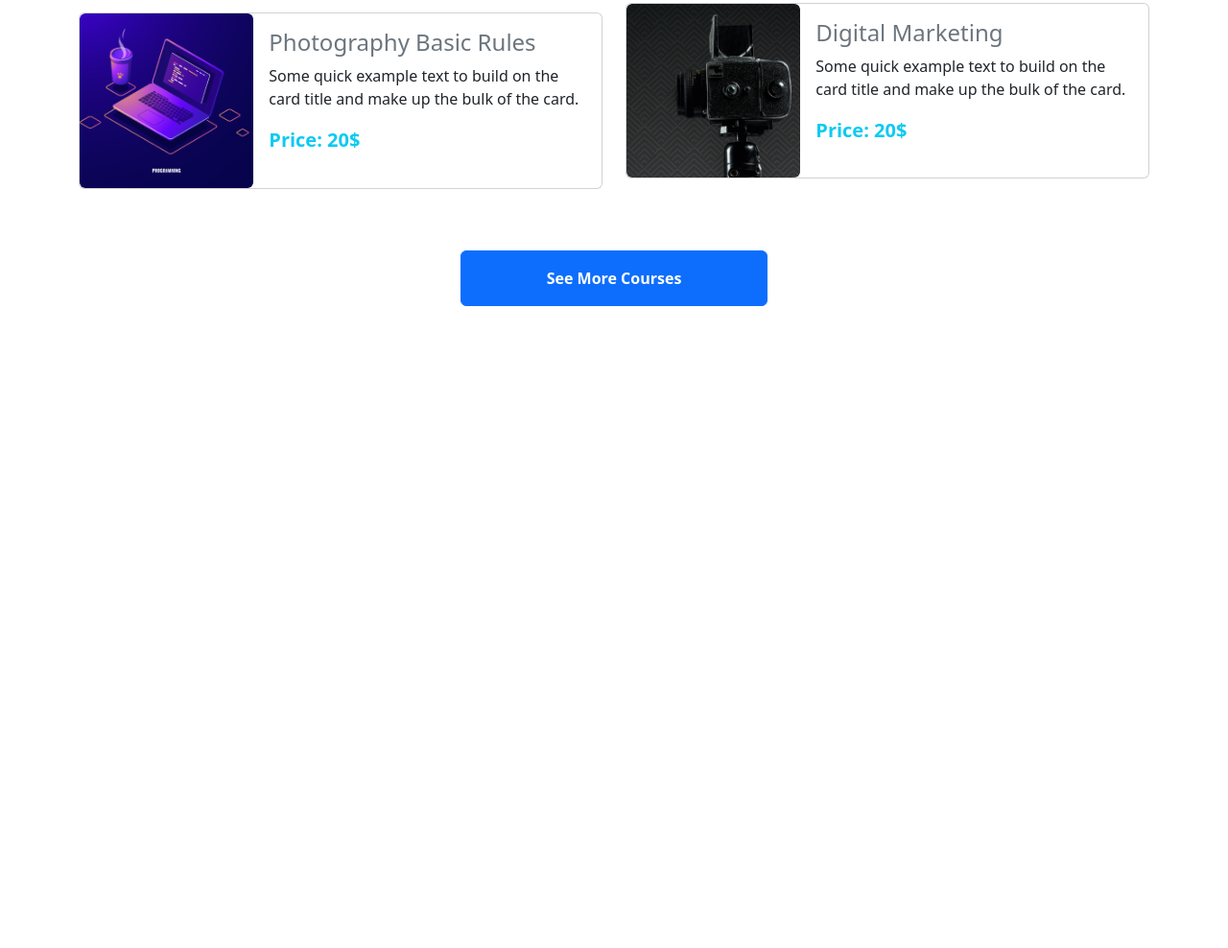
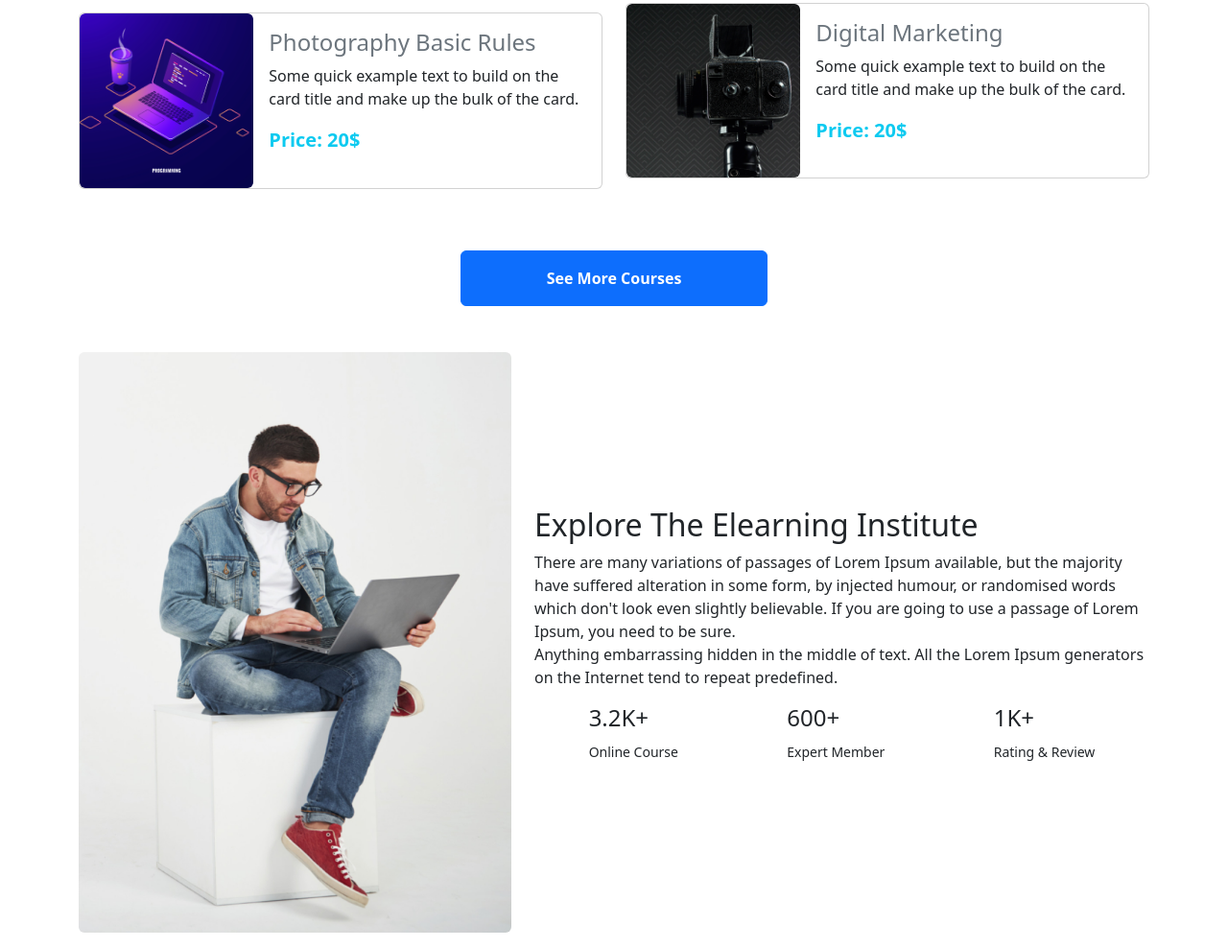
Before and after one commit to Limonshah/edtech, a plain HTML site: page index.html in a window 1280 px wide. Shown: the part 1492-2480 px from the top of the page at 96% size. Before the commit the page ends 1859 px from the top, so only its background shows below. Drawn offline with nearby package versions, Linux system fonts and the light colour scheme.

Commit message:
explore section

```diff
--- a/index.html
+++ b/index.html
@@ -23,10 +23,10 @@
       <div class="collapse navbar-collapse" id="navbarNavDropdown">
         <ul class="navbar-nav mx-auto">
           <li class="nav-item">
-            <a class="nav-link mx-2 active" aria-current="page" href="#">Home</a>
+            <a class="nav-link mx-2 active" aria-current="page" href="index.html">Home</a>
           </li>
           <li class="nav-item">
-            <a class="nav-link mx-2" href="#">Course</a>
+            <a class="nav-link mx-2" href="#course">Course</a>
           </li>
           <li class="nav-item d-none d-lg-block">
             <a class="nav-link mx-2" href="#">
@@ -102,7 +102,7 @@
     <!-- slider end -->
 
     <!-- Our Popular Courses start -->
-    <section>
+    <section id="course">
       <div class="container my-5 w-50">
         <div class="text-center ">
           <h2 class="fw-bold">Discover Our Popular Courses</h2>
@@ -211,16 +211,41 @@
         </div>
       </section>
       <!-- See More Courses button end-->
-
-
-
-
-
-
-
     <!-- Our Popular Courses end -->
 
+    <!-- Explore section start -->
+    <section>
+      <div class="container mb-3">
+        <div class="row align-items-center">
+          <div class="col-lg-5 col-sm-12">
+            <img class="img-fluid rounded-2" src="./assets/img/working.png" alt="">
+          </div>
+          <div class="col-lg-7 col-sm-12 justify-content-center align-items-center">
+            <div>
+              <h2>Explore The Elearning Institute</h2>
+              <p>There are many variations of passages of Lorem Ipsum available, but the majority have suffered alteration in some form, by injected humour, or randomised words which don't look even slightly believable. If you are going to use a passage of Lorem Ipsum, you need to be sure. <br>
 
+              Anything embarrassing hidden in the middle of text. All the Lorem Ipsum generators on the Internet tend to repeat predefined.</p>
+            </div>
+            <div class="d-flex justify-content-around">
+              <div>
+                <h4>3.2K+</h4>
+                <p><small>Online Course</small></p>
+              </div>
+              <div>
+                <h4>600+</h4>
+                <p><small>Expert Member</small></p>
+              </div>
+              <div>
+                <h4>1K+</h4>
+                <p><small>Rating & Review</small></p>
+              </div>
+            </div>
+          </div>
+        </div>
+      </div>
+    </section>
+<!-- Explore section start -->
 
 
     <!-- bootstrap js -->
```
